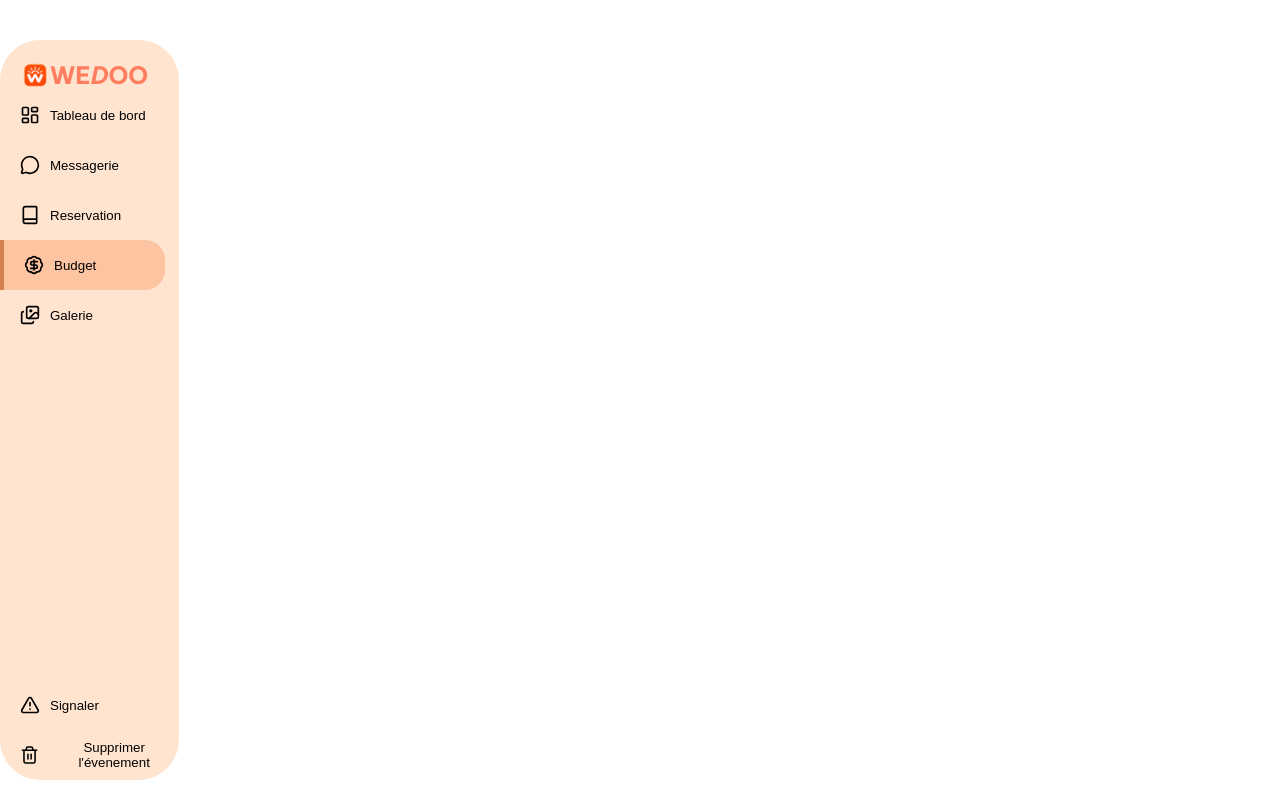
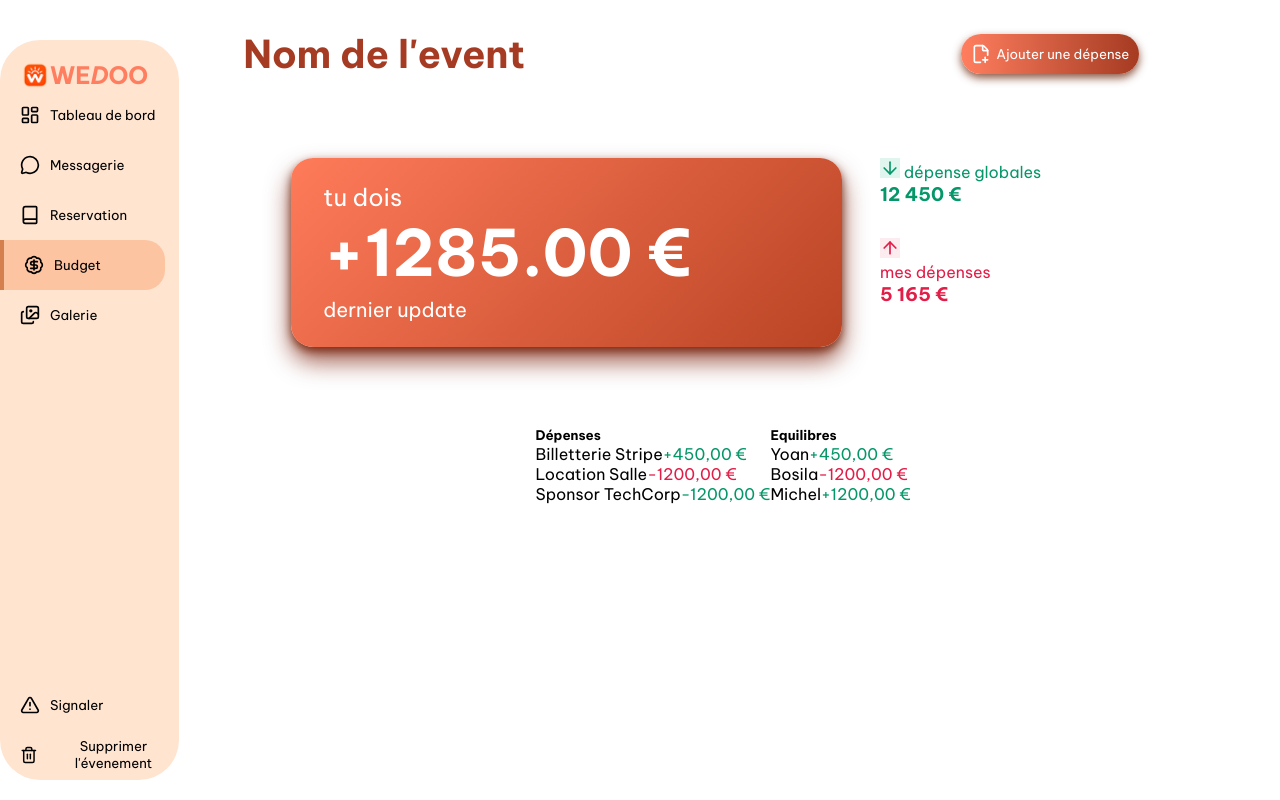
Before and after one commit to ChickenCodeSchool/Js-Team-vert-WildWlaker-P3-G3, a React (Vite) app in the folder client/: page / in a window 1280 px wide. Both pictures are taken after a click on the button "Budget". Built offline with nearby package versions, Linux system fonts and the light colour scheme; a web font is replaced by a local one.

Commit message:
Update budget css and fix a few things

```diff
--- a/client/src/App.css
+++ b/client/src/App.css
@@ -3,9 +3,13 @@
 :root {
   --color-background: ;
   --color-light: #ff7e5f;
-  --color-dark: ;
+  --color-dark: #a53b22;
   --color-link: ;
   --color-side-bar: ;
 
   --gradient-orange: linear-gradient(to right, #ff7e5f, #a53b22);
 }
+
+* {
+  font-family: "Be Vietnam Pro", sans-serif;
+}
--- a/client/src/App.tsx
+++ b/client/src/App.tsx
@@ -1,5 +1,4 @@
 import "./App.css";
-import "./pages/Budget/Budget";
 
 function App() {
   return (
--- /dev/null
+++ b/client/src/components/Budget.css
@@ -0,0 +1,98 @@
+@import "../App.css";
+
+* {
+  margin: 0;
+  padding: 0;
+}
+
+.budget {
+  width: 75vw;
+  height: 90vh;
+  display: flex;
+  flex-direction: column;
+  align-items: center;
+  gap: 10vh;
+
+  header {
+    width: 100%;
+    display: flex;
+    align-items: center;
+    justify-content: space-between;
+
+    h1 {
+      color: var(--color-dark);
+      font-size: 3vw;
+    }
+
+    button {
+      height: 40px;
+      border-radius: 50px;
+      background: var(--gradient-orange);
+      border-style: none;
+      color: white;
+      font-family: "Be Vietnam Pro", sans-serif;
+      font-weight: 400;
+      font-style: normal;
+      padding: 10px;
+
+      display: flex;
+      align-items: center;
+      gap: 5px;
+
+      margin-right: 5vw;
+
+      box-shadow: 0 4px 8px rgba(108, 39, 13, 0.776);
+    }
+  }
+
+  .monEquilibres {
+    width: 90%;
+    display: grid;
+    grid-template-columns: 2fr 1fr;
+    grid-template-rows: 100%;
+    grid-gap: 3vw;
+
+    .monEquilibresBox {
+      background: linear-gradient(135deg, #ff7b5a, #b94424);
+      border-radius: 22px;
+      padding: 24px 32px;
+      color: white;
+      font-size: 1.5rem;
+
+      box-shadow: 0 14px 24px rgba(118, 23, 1, 0.718), 0 4px 8px
+        rgba(108, 39, 13, 0.776);
+
+      h2 {
+        font-size: 5vw;
+      }
+    }
+
+    .total {
+      display: flex;
+      flex-direction: column;
+      gap: 4vh;
+    }
+  }
+
+  .positif {
+    color: #059669;
+
+    .lucid {
+      background: #dff5ee;
+    }
+  }
+
+  .negatif {
+    color: #e11d48;
+
+    .lucid {
+      background: #fdecef;
+    }
+  }
+
+  .depensesEquilibres {
+    display: flex;
+    align-items: center;
+    justify-content: space-between;
+  }
+}
--- /dev/null
+++ b/client/src/components/Budget.tsx
@@ -0,0 +1,79 @@
+import "./Budget.css";
+
+import { ArrowDown, ArrowUp, FilePlusCorner } from "lucide-react";
+
+function Budget() {
+  return (
+    <div className="budget">
+      <header>
+        <h1>Nom de l'event</h1>
+        <button type="button">
+          <FilePlusCorner size={20} />
+          <span> Ajouter une dépense</span>
+        </button>
+      </header>
+
+      <section className="monEquilibres">
+        <article className="monEquilibresBox">
+          <span> tu dois </span>
+          <h2>+1285.00 €</h2>
+          <small> dernier update </small>
+        </article>
+
+        <article className="total">
+          <div className="positif">
+            <ArrowDown size={20} className="lucid" />
+            <span> dépense globales </span>
+            <h3> 12 450 € </h3>
+          </div>
+
+          <div className="negatif">
+            <ArrowUp size={20} className="lucid" />
+            <p> mes dépenses</p>
+            <h3> 5 165 € </h3>
+          </div>
+        </article>
+      </section>
+
+      <section className="depensesEquilibres">
+        <article className="depenses">
+          <h5>Dépenses</h5>
+          <div>
+            <span>Billetterie Stripe</span>
+            <span className="positif">+450,00 €</span>
+          </div>
+
+          <div>
+            <span>Location Salle</span>
+            <span className="negatif">-1200,00 €</span>
+          </div>
+
+          <div>
+            <span>Sponsor TechCorp</span>
+            <span className="positif">-1200,00 €</span>
+          </div>
+        </article>
+
+        <article className="equilibres">
+          <h5>Equilibres</h5>
+          <div>
+            <span>Yoan</span>
+            <span className="positif">+450,00 €</span>
+          </div>
+
+          <div>
+            <span>Bosila</span>
+            <span className="negatif">-1200,00 €</span>
+          </div>
+
+          <div>
+            <span>Michel</span>
+            <span className="positif">+1200,00 €</span>
+          </div>
+        </article>
+      </section>
+    </div>
+  );
+}
+
+export default Budget;
--- a/client/src/main.tsx
+++ b/client/src/main.tsx
@@ -5,7 +5,6 @@ import { RouterProvider, createBrowserRouter } from "react-router";
 
 /* ************************************************************************* */
 
-import Budget from "./pages/Budget/Budget";
 // Import the main app component
 // import App from "./App";
 import TableauDeBord from "./pages/TableauDeBord/TableauDeBord";
@@ -23,10 +22,6 @@ const router = createBrowserRouter([
   {
     path: "/", // The root path
     element: <TableauDeBord />, // Renders the App component for the home page
-  },
-  {
-    path: "/budget", // The root path
-    element: <Budget />, // Renders the App component for the home page
   },
   // Try adding a new route! For example, "/about" with an About component
 ]);
--- a/client/src/pages/Budget/Budget.css
+++ /dev/null
@@ -1,43 +0,0 @@
-@import "../../App.css";
-
-* {
-  margin: 0;
-  padding: 0;
-}
-
-header {
-  display: flex;
-  align-items: center;
-  justify-content: space-evenly;
-
-  h1 {
-    color: var(--color-light);
-  }
-
-  button {
-    height: 40px;
-    border-radius: 50px;
-    background: var(--gradient-orange);
-    border-style: none;
-    color: white;
-    font-family: "Be Vietnam Pro", sans-serif;
-    font-weight: 300;
-    font-style: normal;
-  }
-}
-
-.monEquilibres {
-  display: flex;
-  align-items: center;
-  justify-content: space-evenly;
-}
-
-.depensesEquilibres {
-  display: flex;
-  align-items: center;
-  justify-content: space-evenly;
-
-  article {
-    flex-direction: column;
-  }
-}
--- a/client/src/pages/Budget/Budget.tsx
+++ /dev/null
@@ -1,160 +0,0 @@
-import "./Budget.css";
-/*import type { budgetType, budgetTypeArray } from "../../types/budgetType";
-
-// nous sommes Bosila || event id = 1
-const listUser = [
-  { id: 1, name: "Yoan" },
-  { id: 1, name: "Bosila" },
-  { id: 1, name: "Michel" },
-];
-
-const listBudget: budgetTypeArray = [
-  {
-    id: 1,
-
-    name: "Billetterie Stripe",
-    price: 450,
-    creation_date: "",
-
-    id_event: 1,
-    id_user: 1,
-  },
-  {
-    id: 2,
-
-    name: "",
-    price: 1200,
-    creation_date: "",
-
-    id_event: 1,
-    id_user: 2,
-  },
-  {
-    id: 3,
-
-    name: "",
-    price: 2000,
-    creation_date: "",
-
-    id_event: 1,
-    id_user: 3,
-  },
-];*/
-
-function Budget() {
-  return (
-    <div>
-      <header>
-        <h1>Nom de l'event</h1>
-        <button type="button">
-          <svg
-            xmlns="http://www.w3.org/2000/svg"
-            width="24"
-            height="24"
-            viewBox="0 0 24 24"
-            fill="none"
-            stroke="currentColor"
-            stroke-width="2"
-            stroke-linecap="round"
-            stroke-linejoin="round"
-            className="lucide lucide-file-plus-corner-icon lucide-file-plus-corner"
-            aria-hidden="true"
-          >
-            <path d="M11.35 22H6a2 2 0 0 1-2-2V4a2 2 0 0 1 2-2h8a2.4 2.4 0 0 1 1.706.706l3.588 3.588A2.4 2.4 0 0 1 20 8v5.35" />
-            <path d="M14 2v5a1 1 0 0 0 1 1h5" />
-            <path d="M14 19h6" />
-            <path d="M17 16v6" />
-          </svg>
-          Ajouter une dépense
-        </button>
-      </header>
-
-      <section className="monEquilibres">
-        <article>
-          <div> tu dois </div>
-          <h2>+1285.00 €</h2>
-          <div> dernier update </div>
-        </article>
-        <article>
-          <svg
-            xmlns="http://www.w3.org/2000/svg"
-            width="24"
-            height="24"
-            viewBox="0 0 24 24"
-            fill="none"
-            stroke="currentColor"
-            stroke-width="2"
-            stroke-linecap="round"
-            stroke-linejoin="round"
-            className="lucide lucide-arrow-down-icon lucide-arrow-down"
-            aria-hidden="true"
-          >
-            <path d="M12 5v14" />
-            <path d="m19 12-7 7-7-7" />
-          </svg>
-          <p> dépense globales </p>
-          <div> 12 450 € </div>
-
-          <div>
-            <svg
-              xmlns="http://www.w3.org/2000/svg"
-              width="24"
-              height="24"
-              viewBox="0 0 24 24"
-              fill="none"
-              stroke="currentColor"
-              strokeWidth="2"
-              strokeLinecap="round"
-              strokeLinejoin="round"
-              className="lucide lucide-arrow-up-icon lucide-arrow-up"
-              aria-hidden="true"
-            >
-              <path d="m5 12 7-7 7 7" />
-              <path d="M12 19V5" />
-            </svg>
-            <p> mes dépense</p>
-            <div> 5 165 € </div>
-          </div>
-        </article>
-      </section>
-
-      <section className="depensesEquilibres">
-        <article className="depenses">
-          <div>
-            <span>Billetterie Stripe</span>
-            <span>+450,00 €</span>
-          </div>
-
-          <div>
-            <span>Location Salle</span>
-            <span>-1200,00 €</span>
-          </div>
-
-          <div>
-            <span>Sponsor TechCorp</span>
-            <span>-1200,00 €</span>
-          </div>
-        </article>
-
-        <article className="equilibres">
-          <div>
-            <span>Yoan</span>
-            <span>+450,00 €</span>
-          </div>
-
-          <div>
-            <span>Bosila</span>
-            <span>-1200,00 €</span>
-          </div>
-
-          <div>
-            <span>Michel</span>
-            <span>+1200,00 €</span>
-          </div>
-        </article>
-      </section>
-    </div>
-  );
-}
-
-export default Budget;
--- a/client/src/pages/TableauDeBord/TableauDeBord.css
+++ b/client/src/pages/TableauDeBord/TableauDeBord.css
@@ -0,0 +1,6 @@
+.dashboard-page {
+  display: flex;
+  flex-direction: row;
+  align-items: center;
+  gap: 5vw;
+}
--- a/client/src/pages/TableauDeBord/TableauDeBord.tsx
+++ b/client/src/pages/TableauDeBord/TableauDeBord.tsx
@@ -1,11 +1,13 @@
 import { useState } from "react";
 import SideBar from "../../components/SideBar/SideBar";
 
-// import Dashboard from "../components/Dashboard";
-// import Messagerie from "../components/Messagerie";
-// import Reservation from "../components/Reservation";
-// import Budget from "../components/Budget";
-// import Galerie from "../components/Galerie";
+// import Dashboard from "../../components/Dashboard";
+// import Messagerie from "../../components/Messagerie";
+// import Reservation from "../../components/Reservation";
+import Budget from "../../components/Budget";
+// import Galerie from "../../components/Galerie";
+
+import "./TableauDeBord.css";
 
 function TableauDeBord() {
   const [active, setActive] = useState("tableau");
@@ -15,13 +17,17 @@ function TableauDeBord() {
       <div className="dashboard-page">
         <SideBar active={active} setActive={setActive} />
 
-        {/* <main className="content">
-          {active === "tableau" && <Dashboard />}
+        {
+          <main className="content">
+            {
+              /*active === "tableau" && <Dashboard />}
           {active === "messagerie" && <Messagerie />}
           {active === "reservation" && <Reservation />}
-          {active === "budget" && <Budget />}
-          {active === "galerie" && <Galerie />}
-        </main> */}
+          {*/ active === "budget" && <Budget /> /*}
+          {active === "galerie" && <Galerie />*/
+            }
+          </main>
+        }
       </div>
     </>
   );
```
